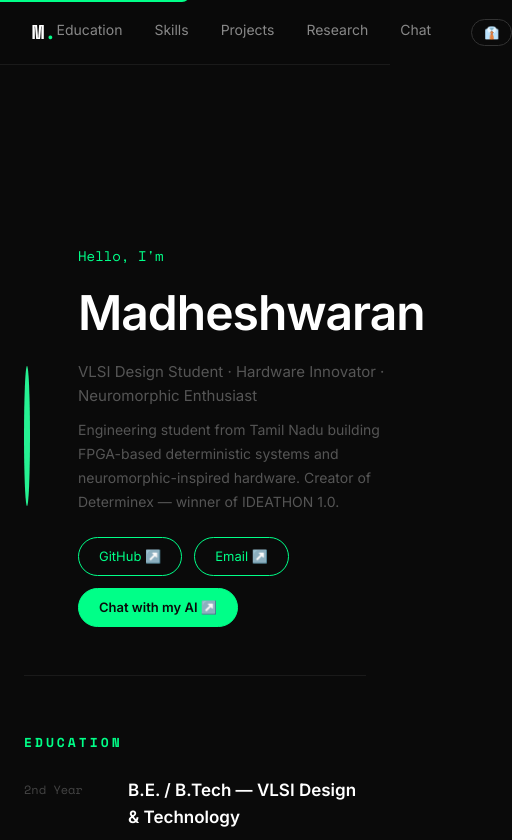
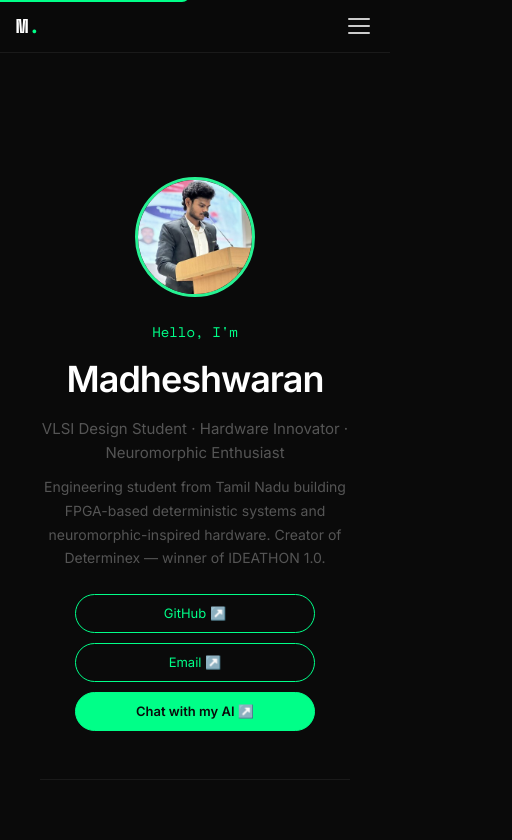
Before and after one commit to madheshwaran402-blip/personal-ai-react, a React (Vite) app: page / in a window 390 px wide. Shown: the top 840 px of the page, 512 px wide, since content can reach past the window. Built offline with nearby package versions, Linux system fonts and the light colour scheme; no server answers.

Commit message:
Day 71 - mobile responsiveness, hamburger menu

```diff
--- a/src/components/Header.tsx
+++ b/src/components/Header.tsx
@@ -6,6 +6,7 @@ import ScrollProgress from './ScrollProgress'
 
 function Header() {
   const [scrolled, setScrolled] = useState<boolean>(false)
+  const [mobileMenuOpen, setMobileMenuOpen] = useState<boolean>(false)
   const location = useLocation()
   const isHome: boolean = location.pathname === '/'
 
@@ -18,6 +19,21 @@ function Header() {
     window.addEventListener('scroll', handleScroll)
     return () => window.removeEventListener('scroll', handleScroll)
   }, [])
+
+  useEffect(() => {
+    setMobileMenuOpen(false)
+  }, [location.pathname])
+
+  useEffect(() => {
+    if (mobileMenuOpen) {
+      document.body.style.overflow = 'hidden'
+    } else {
+      document.body.style.overflow = ''
+    }
+    return () => {
+      document.body.style.overflow = ''
+    }
+  }, [mobileMenuOpen])
 
   return (
     <header
@@ -42,7 +58,11 @@ function Header() {
         <QueryStatus />
       </div>
 
-      <nav aria-label="Main navigation">
+      {/* Desktop nav */}
+      <nav
+        className="desktop-nav"
+        aria-label="Main navigation"
+      >
         {isHome ? (
           <>
             <a href="#education">Education</a>
@@ -67,6 +87,57 @@ function Header() {
           {recruiterMode ? '👔 ON' : '👔'}
         </button>
       </nav>
+
+      {/* Mobile hamburger */}
+      <button
+        className={`hamburger-btn ${mobileMenuOpen ? 'open' : ''}`}
+        onClick={() => setMobileMenuOpen(!mobileMenuOpen)}
+        aria-label={mobileMenuOpen ? 'Close menu' : 'Open menu'}
+        aria-expanded={mobileMenuOpen}
+        type="button"
+      >
+        <span className="hamburger-line" />
+        <span className="hamburger-line" />
+        <span className="hamburger-line" />
+      </button>
+
+      {/* Mobile menu */}
+      {mobileMenuOpen && (
+        <div
+          className="mobile-menu"
+          role="dialog"
+          aria-label="Mobile navigation"
+        >
+          <nav>
+            {isHome ? (
+              <>
+                <a href="#education" onClick={() => setMobileMenuOpen(false)}>Education</a>
+                <a href="#skills" onClick={() => setMobileMenuOpen(false)}>Skills</a>
+                <a href="#projects" onClick={() => setMobileMenuOpen(false)}>Projects</a>
+                <a href="#research" onClick={() => setMobileMenuOpen(false)}>Research</a>
+                <a href="#chat" onClick={() => setMobileMenuOpen(false)}>Chat</a>
+              </>
+            ) : (
+              <>
+                <Link to="/" onClick={() => setMobileMenuOpen(false)}>Home</Link>
+                <Link to="/projects" onClick={() => setMobileMenuOpen(false)}>Projects</Link>
+                <Link to="/chat" onClick={() => setMobileMenuOpen(false)}>Chat</Link>
+                <Link to="/status" onClick={() => setMobileMenuOpen(false)}>Status</Link>
+              </>
+            )}
+            <button
+              className={`mobile-recruiter-btn ${recruiterMode ? 'active' : ''}`}
+              onClick={() => {
+                toggleRecruiterMode()
+                setMobileMenuOpen(false)
+              }}
+              aria-pressed={recruiterMode}
+            >
+              👔 Recruiter Mode {recruiterMode ? 'ON' : 'OFF'}
+            </button>
+          </nav>
+        </div>
+      )}
     </header>
   )
 }
--- a/src/index.css
+++ b/src/index.css
@@ -2006,3 +2006,341 @@ body {
     opacity: 1;
   }
 }
+
+/* ============================================
+   MOBILE RESPONSIVENESS
+   ============================================ */
+
+/* ===== TABLET (768px and below) ===== */
+@media (max-width: 768px) {
+
+  /* App layout */
+  .app-main {
+    padding: 24px 20px;
+  }
+
+  .section {
+    padding: 40px 0;
+  }
+
+  /* Header */
+  .app-header {
+    padding: 12px 20px;
+  }
+
+  .app-header nav {
+    gap: 12px;
+  }
+
+  .app-header nav a {
+    font-size: 13px;
+  }
+
+  /* Hero */
+  .hero {
+    padding: 40px 20px;
+  }
+
+  .hero-content {
+    flex-direction: column;
+    align-items: center;
+    text-align: center;
+    gap: 24px;
+  }
+
+  .hero h1 {
+    font-size: 48px;
+  }
+
+  .hero-links {
+    justify-content: center;
+  }
+
+  .hero-photo img {
+    width: 120px;
+    height: 120px;
+  }
+
+  /* Projects */
+  .projects-list {
+    grid-template-columns: 1fr;
+  }
+
+  /* Skills */
+  .skills-grid {
+    gap: 8px;
+  }
+
+  /* Chat */
+  .chat-container {
+    border-radius: 8px;
+  }
+
+  .chat-header {
+    flex-direction: column;
+    gap: 10px;
+    align-items: flex-start;
+    padding: 12px 16px;
+  }
+
+  .chat-header-actions {
+    display: flex;
+    gap: 6px;
+    flex-wrap: wrap;
+  }
+
+  .chat-header-actions button {
+    font-size: 11px;
+    padding: 4px 10px;
+  }
+
+  /* Suggestions */
+  .suggestions {
+    gap: 6px;
+    padding: 8px 12px;
+  }
+
+  .suggestion-chip {
+    font-size: 11px;
+    padding: 6px 10px;
+  }
+
+  /* Status grid */
+  .status-grid {
+    grid-template-columns: 1fr;
+  }
+
+  /* Tech stack */
+  .tech-stack-grid {
+    grid-template-columns: 1fr 1fr;
+  }
+
+  /* Page titles */
+  .page-title {
+    font-size: 36px;
+  }
+
+  /* GitHub stats */
+  .github-repos {
+    gap: 6px;
+  }
+
+  /* Footer */
+  .footer {
+    padding: 24px 20px;
+    text-align: center;
+  }
+
+  /* Shortcuts hint — hide on mobile */
+  .shortcuts-hint {
+    display: none;
+  }
+
+  /* Voice settings panel */
+  .voice-settings-panel {
+    right: -80px;
+    width: 260px;
+  }
+}
+
+/* ===== MOBILE (480px and below) ===== */
+@media (max-width: 480px) {
+
+  /* Header — hide some nav items */
+  .app-header nav a:not(:last-of-type):not(:first-of-type) {
+    display: none;
+  }
+
+  .app-header {
+    padding: 10px 16px;
+  }
+
+  /* Hero */
+  .hero h1 {
+    font-size: 36px;
+    letter-spacing: -1px;
+  }
+
+  .hero-bio {
+    font-size: 14px;
+  }
+
+  .hero-links {
+    flex-direction: column;
+    align-items: center;
+    gap: 10px;
+  }
+
+  .hero-btn {
+    width: 100%;
+    text-align: center;
+    max-width: 240px;
+  }
+
+  /* Section headings */
+  h2 {
+    font-size: 28px !important;
+  }
+
+  /* Chat input */
+  .chat-input-row input {
+    font-size: 16px;
+  }
+
+  /* Voice settings */
+  .voice-settings-panel {
+    position: fixed;
+    bottom: 80px;
+    right: 16px;
+    left: 16px;
+    width: auto;
+    top: auto;
+  }
+
+  /* Projects page */
+  .project-full-card {
+    padding: 20px 16px;
+  }
+
+  /* Not found */
+  .not-found-code {
+    font-size: 80px;
+  }
+
+  /* Chat page */
+  .chat-page-header {
+    padding: 12px 16px;
+    flex-wrap: wrap;
+    gap: 8px;
+  }
+
+  .chat-page-info {
+    display: none;
+  }
+}
+
+/* ===== SMALL MOBILE (375px and below) ===== */
+@media (max-width: 375px) {
+  .hero h1 {
+    font-size: 30px;
+  }
+
+  .app-main {
+    padding: 16px 14px;
+  }
+
+  .chat-header-actions button {
+    font-size: 10px;
+    padding: 3px 8px;
+  }
+
+  .suggestion-chip {
+    font-size: 10px;
+    padding: 5px 8px;
+  }
+}
+
+/* ===== MOBILE MENU ===== */
+.desktop-nav {
+  display: flex;
+  align-items: center;
+  gap: 20px;
+}
+
+.hamburger-btn {
+  display: none;
+  flex-direction: column;
+  gap: 5px;
+  background: transparent;
+  border: none;
+  cursor: pointer;
+  padding: 4px;
+  z-index: 200;
+}
+
+.hamburger-line {
+  display: block;
+  width: 22px;
+  height: 2px;
+  background: #ccc;
+  border-radius: 2px;
+  transition: all 0.3s;
+}
+
+.hamburger-btn.open .hamburger-line:nth-child(1) {
+  transform: translateY(7px) rotate(45deg);
+}
+
+.hamburger-btn.open .hamburger-line:nth-child(2) {
+  opacity: 0;
+}
+
+.hamburger-btn.open .hamburger-line:nth-child(3) {
+  transform: translateY(-7px) rotate(-45deg);
+}
+
+.mobile-menu {
+  position: fixed;
+  top: 0;
+  left: 0;
+  right: 0;
+  bottom: 0;
+  background: rgba(10, 10, 10, 0.98);
+  z-index: 150;
+  display: flex;
+  align-items: center;
+  justify-content: center;
+  animation: fadeIn 0.2s ease;
+}
+
+.mobile-menu nav {
+  display: flex;
+  flex-direction: column;
+  align-items: center;
+  gap: 32px;
+}
+
+.mobile-menu nav a,
+.mobile-menu nav .mobile-recruiter-btn {
+  font-size: 24px;
+  color: #ccc;
+  text-decoration: none;
+  font-weight: 300;
+  letter-spacing: -0.5px;
+  transition: color 0.2s;
+}
+
+.mobile-menu nav a:hover {
+  color: #00ff88;
+}
+
+.mobile-recruiter-btn {
+  background: transparent;
+  border: 1px solid #333;
+  padding: 10px 24px;
+  border-radius: 20px;
+  cursor: pointer;
+  font-family: 'Inter', sans-serif;
+  transition: all 0.2s;
+}
+
+.mobile-recruiter-btn.active {
+  border-color: #00ff88;
+  color: #00ff88 !important;
+}
+
+@media (max-width: 768px) {
+  .desktop-nav {
+    display: none;
+  }
+
+  .hamburger-btn {
+    display: flex;
+  }
+}
+
+@media (min-width: 769px) {
+  .mobile-menu {
+    display: none;
+  }
+}
```
